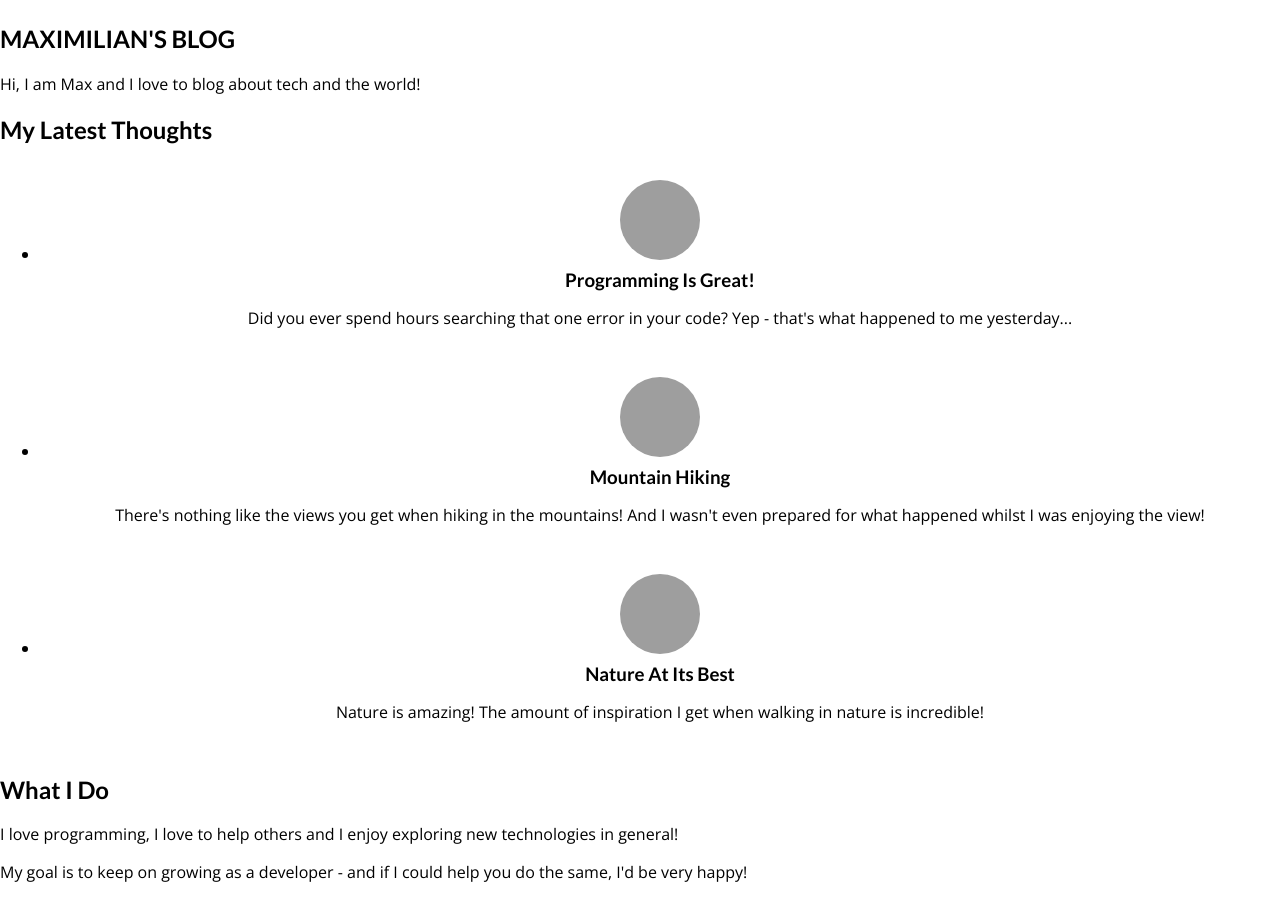
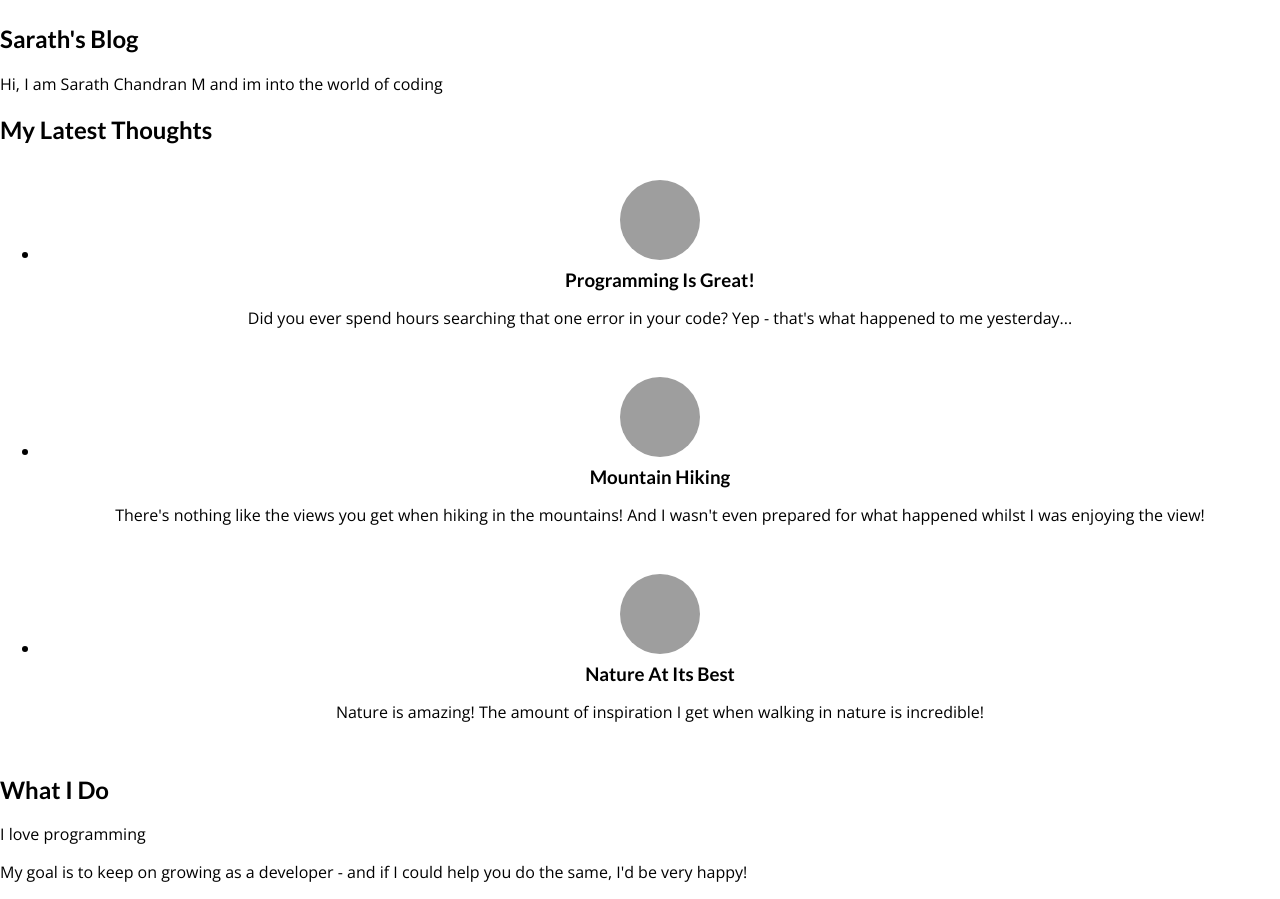
Before and after one commit to sarathchandranm2001/DJANGO, a Django app: page / in a window 1280 px wide. Shown: the part 301-1200 px from the top of the page. Run offline with Django 5.2, Linux system fonts and the light colour scheme; grey boxes are pictures that could not be loaded.

Commit message:
corrected text ,image not included-finsihing up of templates mosule

```diff
--- a/my_site/blog/templates/blog/index.html
+++ b/my_site/blog/templates/blog/index.html
@@ -13,10 +13,10 @@ My Blog
 {% block content %}
 <section id="welcome">
   <header>
-    <img src="{% static "blog/images/max.png" %}" alt="Max - The Author Of This Blog" />
-    <h2>MAXIMILIAN'S BLOG</h2>
+    <img src="{% static "blog/images/max.png" %}" alt="Sarath-author of this post" />
+    <h2>Sarath's Blog</h2>
   </header>
-  <p>Hi, I am Max and I love to blog about tech and the world!</p>
+  <p>Hi, I am Sarath Chandran M and im into the world of coding</p>
 </section>
 
 <section id="latest-posts">
@@ -32,8 +32,7 @@ My Blog
 <section id="about">
   <h2>What I Do</h2>
   <p>
-    I love programming, I love to help others and I enjoy exploring new
-    technologies in general!
+    I love programming
   </p>
   <p>
     My goal is to keep on growing as a developer - and if I could help you do
```
